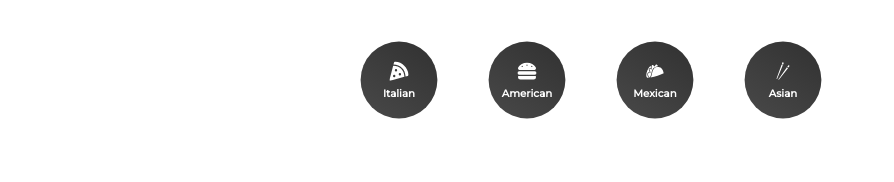
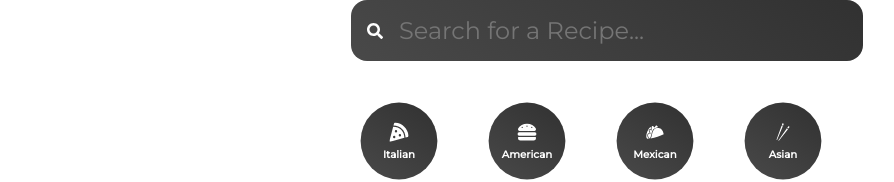
Before and after one commit to drpsych/recipe-app, a React (Create React App) app: page / in a window 1280 px wide. Shown: the top 182 px of the page, without its empty margins (33-927 px from the left). Built offline with nearby package versions, Linux system fonts and the light colour scheme; no server answers.

Commit message:
implemented search feature with search form (#6)

```diff
--- a/src/App.js
+++ b/src/App.js
@@ -1,4 +1,5 @@
 import Category from "./components/Category";
+import Search from "./components/Search";
 import Pages from "./pages/Pages";
 import { BrowserRouter } from "react-router-dom";
 
@@ -6,6 +7,7 @@
     return (
         <div className="App">
             <BrowserRouter>
+                <Search />
                 <Category />
                 <Pages />
             </BrowserRouter>
--- /dev/null
+++ b/src/components/Search.jsx
@@ -0,0 +1,29 @@
+import React, { useState } from "react";
+import { FaSearch } from "react-icons/fa";
+import { useNavigate } from "react-router-dom";
+
+function Search() {
+    const [input, setInput] = useState("");
+    const navigate = useNavigate();
+
+    const handleSubmit = (e) => {
+        e.preventDefault();
+        navigate("/searched/" + input);
+    };
+
+    return (
+        <form className="search" onSubmit={handleSubmit}>
+            <div>
+                <FaSearch></FaSearch>
+                <input
+                    type="text"
+                    placeholder="Search for a Recipe..."
+                    value={input}
+                    onChange={(e) => setInput(e.target.value)}
+                />
+            </div>
+        </form>
+    );
+}
+
+export default Search;
--- a/src/components/components.css
+++ b/src/components/components.css
@@ -82,3 +82,32 @@
         }
     }
 }
+
+form.search {
+    margin: 0rem 20rem;
+
+    div {
+        position: relative;
+        width: 100%;
+    }
+
+    input {
+        border: none;
+        background: linear-gradient(35deg, #494949, #313131);
+        font-size: 1.5rem;
+        color: white;
+        padding: 1rem 3rem;
+        border: none;
+        border-radius: 1rem;
+        outline: none;
+        width: 100%;
+    }
+
+    svg {
+        position: absolute;
+        top: 50%;
+        left: 0%;
+        transform: translate(100%, -50%);
+        color: white;
+    }
+}
--- a/src/pages/Pages.jsx
+++ b/src/pages/Pages.jsx
@@ -2,12 +2,14 @@
 import Home from "./Home";
 import { Routes, Route } from "react-router-dom";
 import Cuisine from "./Cuisine";
+import Searched from "./Searched";
 
 function Pages() {
     return (
         <Routes>
             <Route path="/" element={<Home />} />
             <Route path="/cuisine/:type" element={<Cuisine />} />
+            <Route path="/searched/:search" element={<Searched />} />
         </Routes>
     );
 }
--- /dev/null
+++ b/src/pages/Searched.jsx
@@ -0,0 +1,35 @@
+import React, { useEffect, useState } from "react";
+import { useParams } from "react-router-dom";
+
+function Searched() {
+    const [searchedRecipes, setSearchedRecipes] = useState([]);
+    let params = useParams();
+
+    const getSearched = async (name) => {
+        const data = await fetch(
+            `https://api.spoonacular.com/recipes/complexSearch?apiKey=${process.env.REACT_APP_API_KEY}&query=${name}&number=25`
+        );
+        const recipes = await data.json();
+        setSearchedRecipes(recipes.results);
+        console.log(recipes.results);
+    };
+
+    useEffect(() => {
+        getSearched(params.search);
+    }, [params.search]);
+
+    return (
+        <div className="grid">
+            {searchedRecipes.map((item) => {
+                return (
+                    <div className="recipe-card" key={item.id}>
+                        <img src={item.image} alt={item.title} />
+                        <h4>{item.title}</h4>
+                    </div>
+                );
+            })}
+        </div>
+    );
+}
+
+export default Searched;
```
